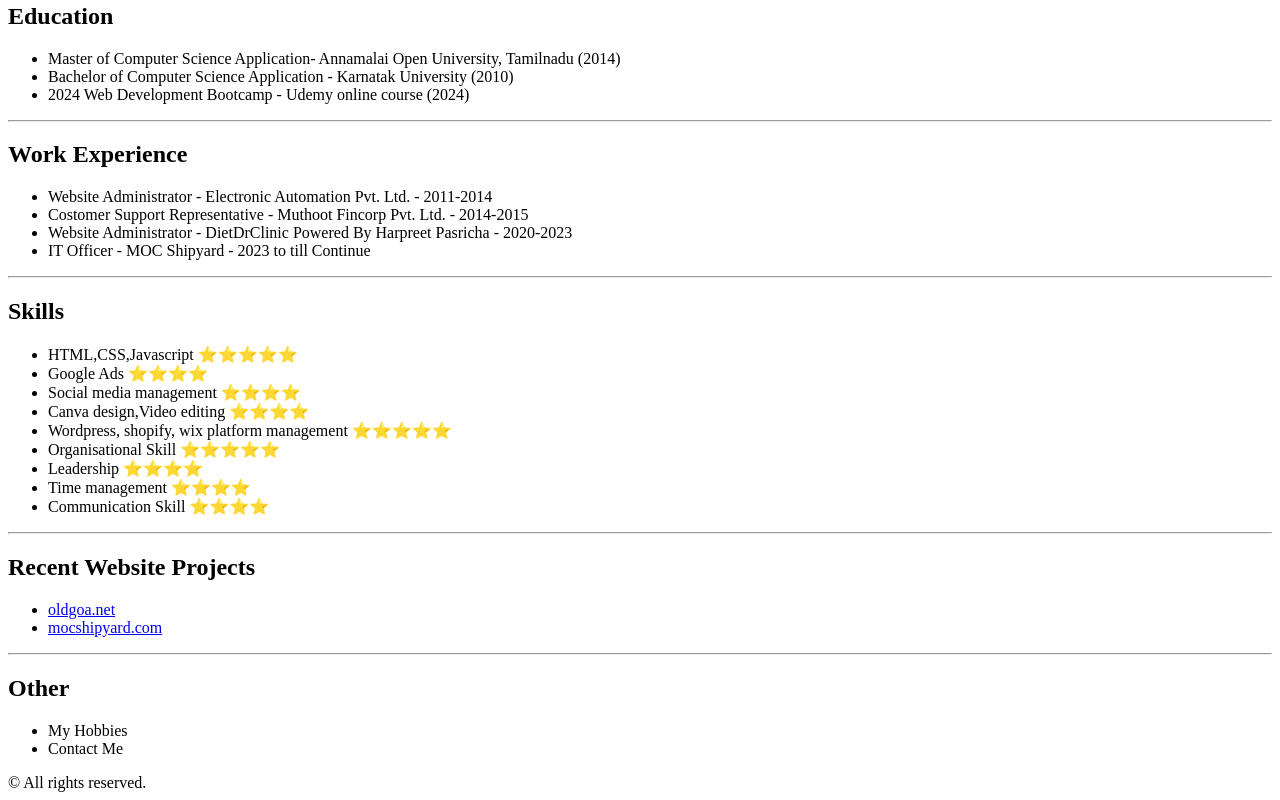
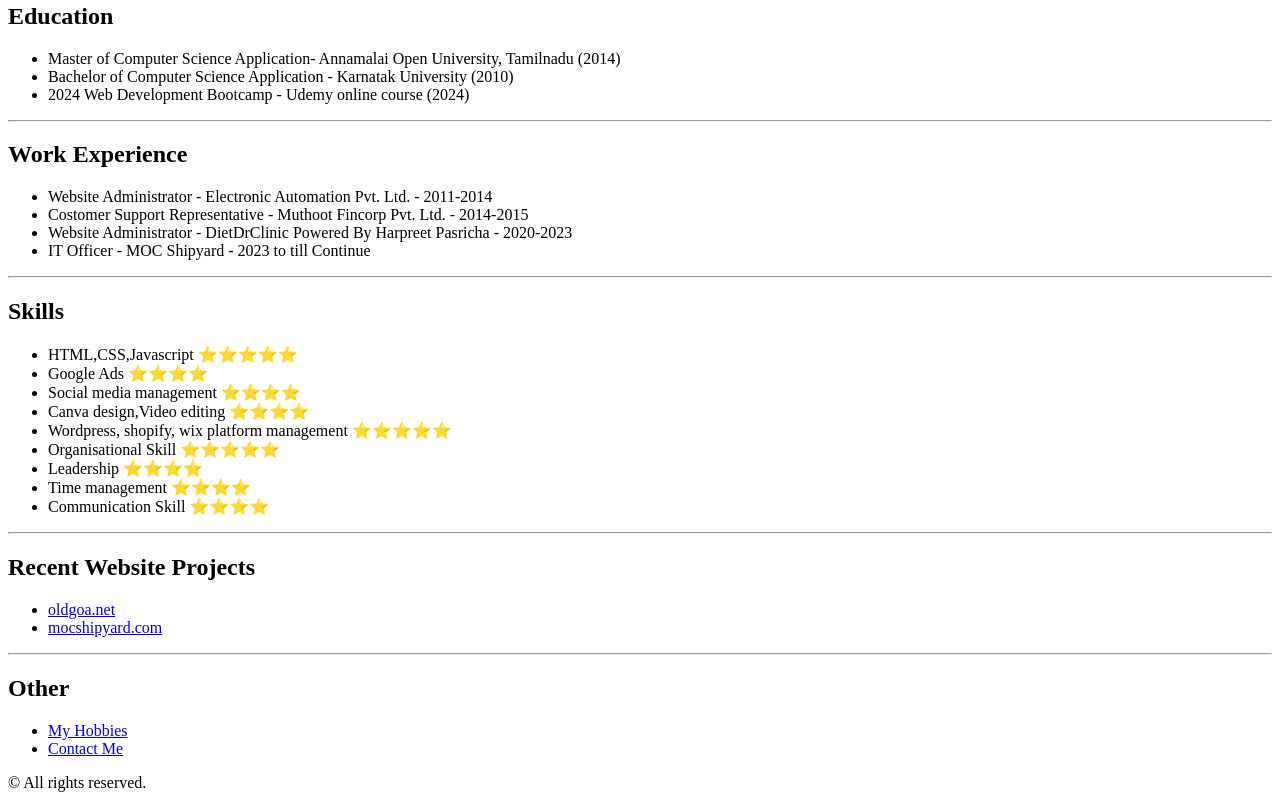
Before and after one commit to darshana-web/My-Resume, a plain HTML site: page index.html in a window 1280 px wide. Shown: the part 332-1132 px from the top of the page. Drawn offline with Linux system fonts and the light colour scheme.

Commit message:
Update index.html

```diff
--- a/index.html
+++ b/index.html
@@ -47,8 +47,8 @@
         <hr>
         <h2>Other</h2>
         <ul>
-            <li>My Hobbies</li>
-            <li>Contact Me</li>
+            <li><a href="./hobbies.html">My Hobbies</a></li>
+            <li><a href="./contact.html">Contact Me</a></li>
         </ul>
         <footer>© All rights reserved.</footer>
 
```
